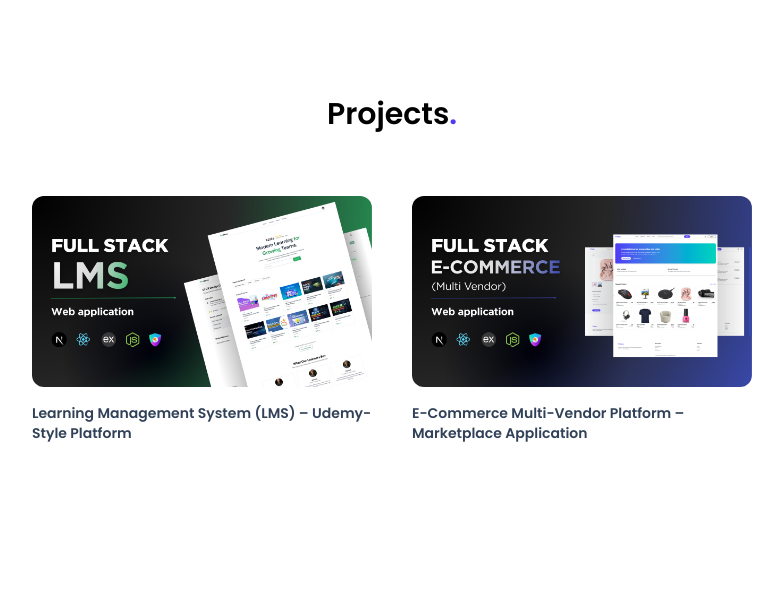
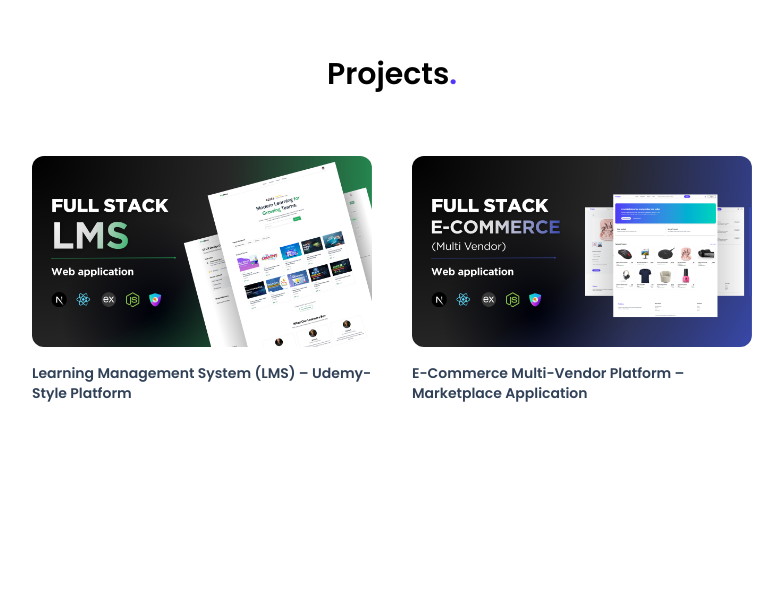
Before and after one commit to amjathstack/Portfolio, a Next.js app: page / in a window 1280 px wide. Shown: the part 2055-2660 px from the top of the page, without its empty margins (248-1031 px from the left). Built offline with nearby package versions, Linux system fonts and the light colour scheme.

Commit message:
UI fix 3

```diff
--- a/src/components/Footer.jsx
+++ b/src/components/Footer.jsx
@@ -1,6 +1,5 @@
 "use client"
 import React from "react";
-import { motion } from "motion/react";
 
 const Footer = () => {
   return (
--- a/src/components/Projects/Projects.jsx
+++ b/src/components/Projects/Projects.jsx
@@ -62,7 +62,7 @@ function Projects() {
   const [activeIndex, setActiveIndex] = useState(null);
 
   return (
-    <div id="projects" className="py-40">
+    <div id="projects" className="py-30">
       <h1 className="text-3xl font-semibold text-center">
         Projects<span className="text-indigo-600">.</span>
       </h1>
```
